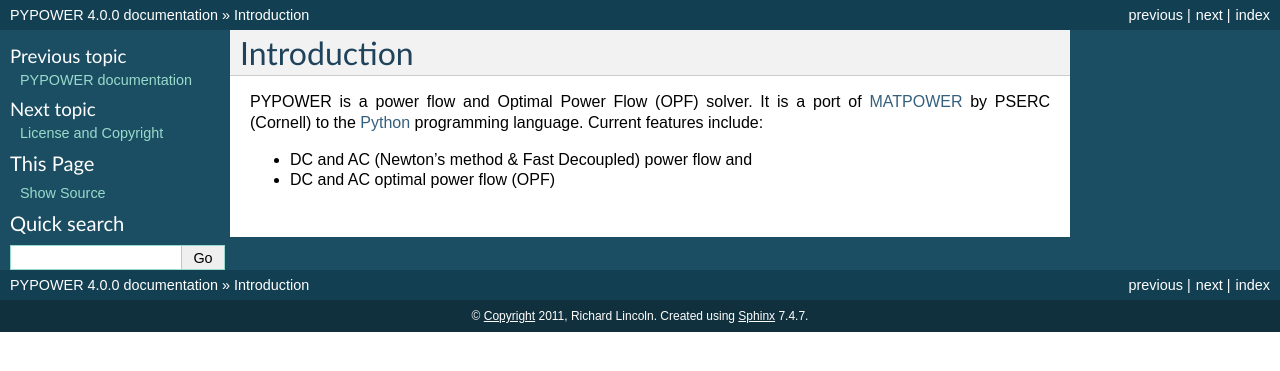
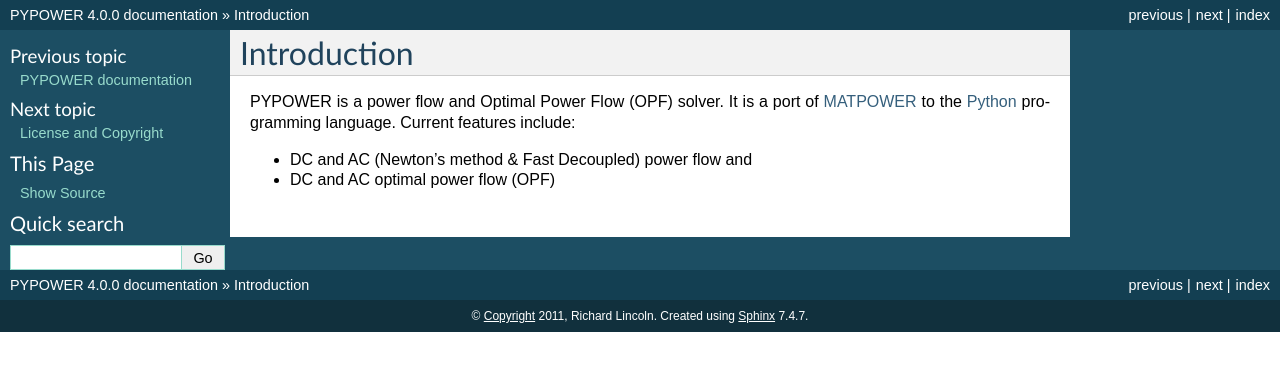
Before and after one commit to rwl/PYPOWER, a Sphinx documentation site: the page built from doc/intro.rst, in a window 1280 px wide. Shown: the top 371 px of the page. Built offline with Sphinx 7.4.7, drawn with Linux system fonts in a browser that asks for light colours.

Commit message:
Minor changes for release.

```diff
--- a/doc/intro.rst
+++ b/doc/intro.rst
@@ -2,8 +2,7 @@
 ============
 
 PYPOWER is a power flow and Optimal Power Flow (OPF) solver. It is a port of
-MATPOWER_ by PSERC (Cornell) to the Python_ programming language. Current
-features include:
+MATPOWER_  to the Python_ programming language. Current features include:
 
 * DC and AC (Newton's method & Fast Decoupled) power flow and
 * DC and AC optimal power flow (OPF)
--- a/setup.py
+++ b/setup.py
@@ -35,7 +35,7 @@
 #      install_requires=["numpy", "scipy"],
       entry_points={"console_scripts": entry_points},
       license="GPLv3",
-      include_package_data=False,
+      include_package_data=True,
       packages=find_packages(),
       test_suite="pypower.t.test_pypower.test_pypower",
       zip_safe=True,
```
Also changed, not shown: 2 other files.
